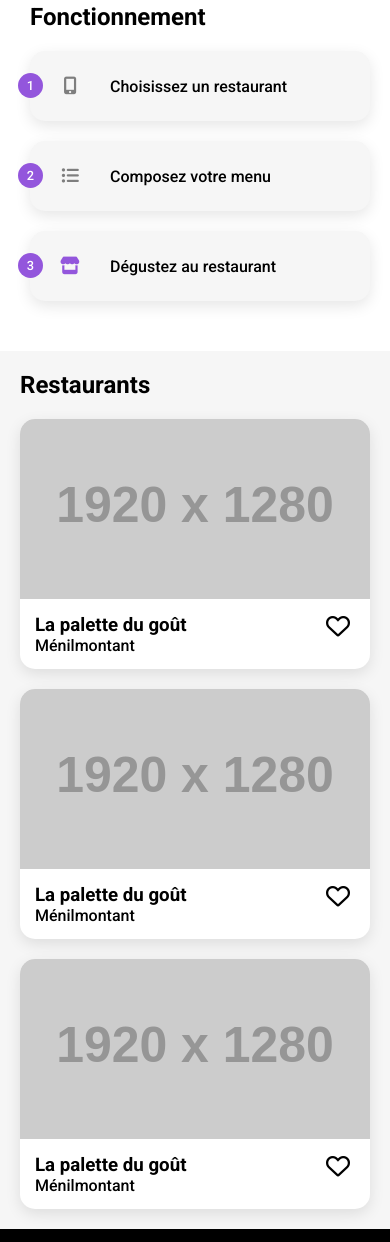
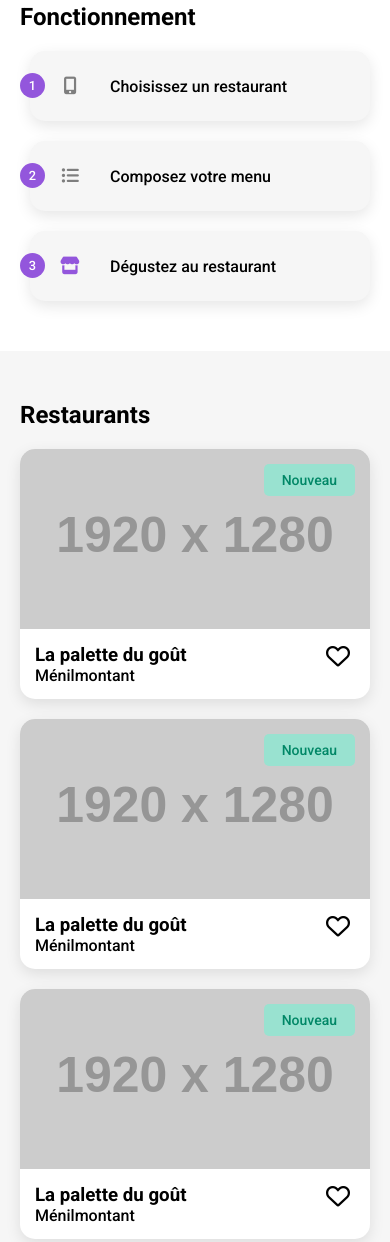
Before and after one commit to WOS199/PR4-Repo, a plain HTML site: page homepage.html in a window 390 px wide. Shown: the part 445-1687 px from the top of the page. Drawn offline with Linux system fonts and the light colour scheme; placeholder pictures from the web are drawn by us; a web font is replaced by a local one.

Commit message:
Progress on the hompage in mobile mode - added 3 restaurant cards with hover effect

```diff
--- a/homepage.html
+++ b/homepage.html
@@ -31,9 +31,7 @@
             <a href="#" class="hero__btn">Explorez nos restaurants</a>
         </section>
         <section class="nmb-container flx flx--ctr flx--col">
-            <div class="fw flx">
-                <h2>Fonctionnement</h2>
-            </div>
+            <h2 class="fw">Fonctionnement</h2>
             <div class="numbered-card flx">
               <span class="numbered-card__number flx flx--ctr">1</span>
               <div class="numbered-card__col1 flx flx--ctr">
@@ -63,11 +61,10 @@
             </div>
         </section>
         <section class="rst-container flx flx--ctr flx--col">
-            <div class="fw flx">
-                <h2>Restaurants</h2>
-            </div>
-            <div class="rst-card">
+            <h2 class="fw">Restaurants</h2>
+            <a href="#" class="rst-card">
                 <img src="https://placehold.co/1920x1280" alt="Un plat bien présenté, servi sur la table d'un restaurant"></img>
+                <span class="rst-card__label">Nouveau</span>
                 <div class="rst-card__info flx">
                   <div class="rst-card__txt flx flx--col">
                     <h3>La palette du goût</h3>
@@ -78,9 +75,10 @@
                     <i class="rst-card__heart-gradient fa-solid fa-heart"></i>
                   </div>
               </div>
-            </div>
-            <div class="rst-card">
+            </a>
+            <a href="#" class="rst-card">
                 <img src="https://placehold.co/1920x1280" alt="Un plat bien présenté, servi sur la table d'un restaurant"></img>
+                <span class="rst-card__label">Nouveau</span>
                 <div class="rst-card__info flx">
                   <div class="rst-card__txt flx flx--col">
                     <h3>La palette du goût</h3>
@@ -91,9 +89,10 @@
                     <i class="rst-card__heart-gradient fa-solid fa-heart"></i>
                   </div>
               </div>
-            </div>
-            <div class="rst-card">
+            </a>
+            <a href="#" class="rst-card">
                 <img src="https://placehold.co/1920x1280" alt="Un plat bien présenté, servi sur la table d'un restaurant"></img>
+                <span class="rst-card__label">Nouveau</span>
                 <div class="rst-card__info flx">
                   <div class="rst-card__txt flx flx--col">
                     <h3>La palette du goût</h3>
@@ -104,7 +103,7 @@
                     <i class="rst-card__heart-gradient fa-solid fa-heart"></i>
                   </div>
               </div>
-            </div>
+            </a>
         </section>
     </body>
 </html>
--- a/main.scss
+++ b/main.scss
@@ -4,6 +4,11 @@
 
 .fw {
     width: 100%;
+}
+
+a {
+  text-decoration: none;
+  color: unset;
 }
 
 .flx {
@@ -86,6 +91,9 @@
   width: 100%;
   background-color: #fff;
   padding: 50px 20px 50px 30px;
+  & h2 {
+    margin-left: -20px;
+  }
 }
 
 .numbered-card {
@@ -104,7 +112,7 @@
     border-radius: 50%;
     position: absolute;
     top: 22px;
-    left: -12px;
+    left: -10px;
     color: #FFFFFF;
     font-size: .8rem;
   }
@@ -117,7 +125,7 @@
 
 .rst-container {
     width: 100%;
-    padding: 20px;
+    padding: 50px 20px;
     background-color: variables.$color--background;
 }
 
@@ -130,10 +138,23 @@
     border-radius: 15px;
     box-shadow: 0px 5px 15px 0px rgba(0, 0, 0, 0.10);
     overflow: hidden;
+    position: relative;
     & img {
       height: 180px;
       width: 100%;
       object-fit: cover;
+    }
+    &__label {
+      position: absolute;
+      top: 0;
+      right: 0;
+      padding: 8px 18px;
+      margin: 15px;
+      background-color: variables.$color--hightlight;
+      color: variables.$color--hightlight-darken;
+      border-radius: 5px;
+      font-size: 14px;
+      font-weight: 400;
     }
     &__info {
     width: 100%;
```
Also changed, not shown: main.css, 1 other file.
